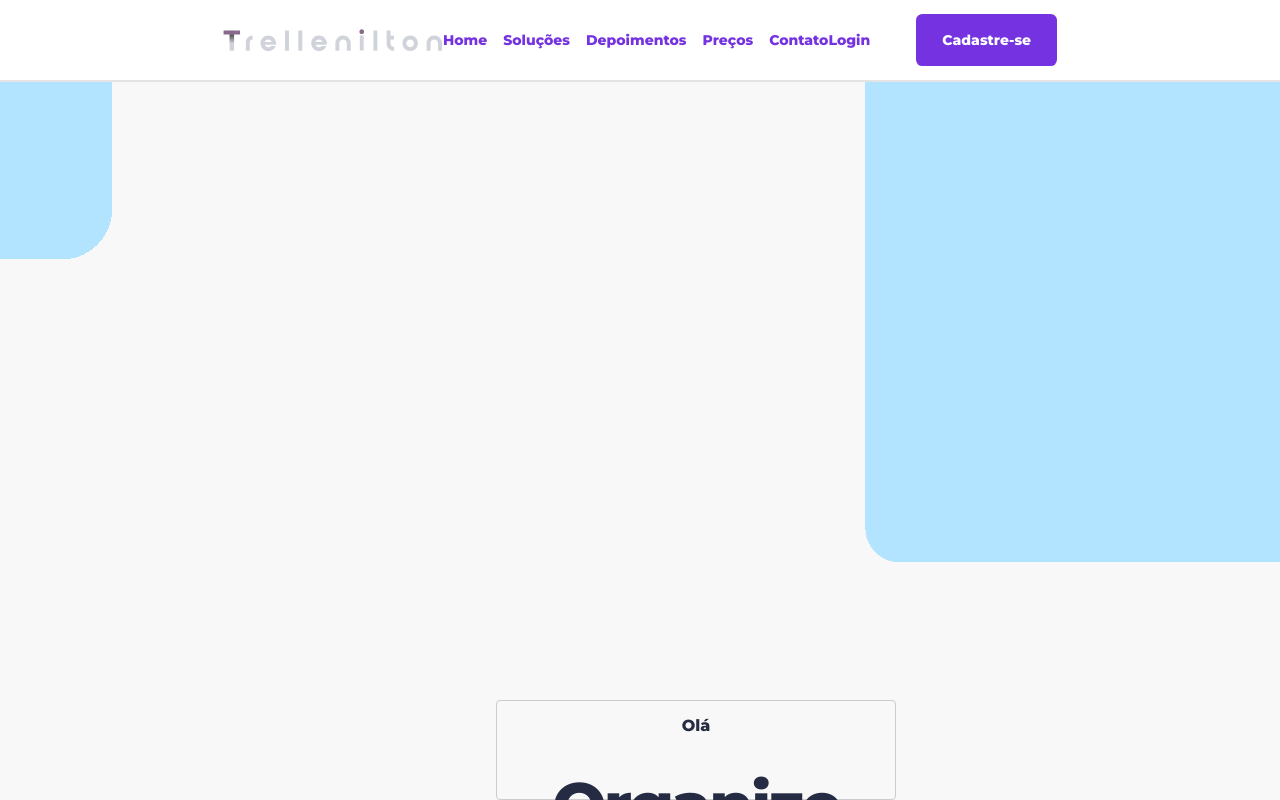
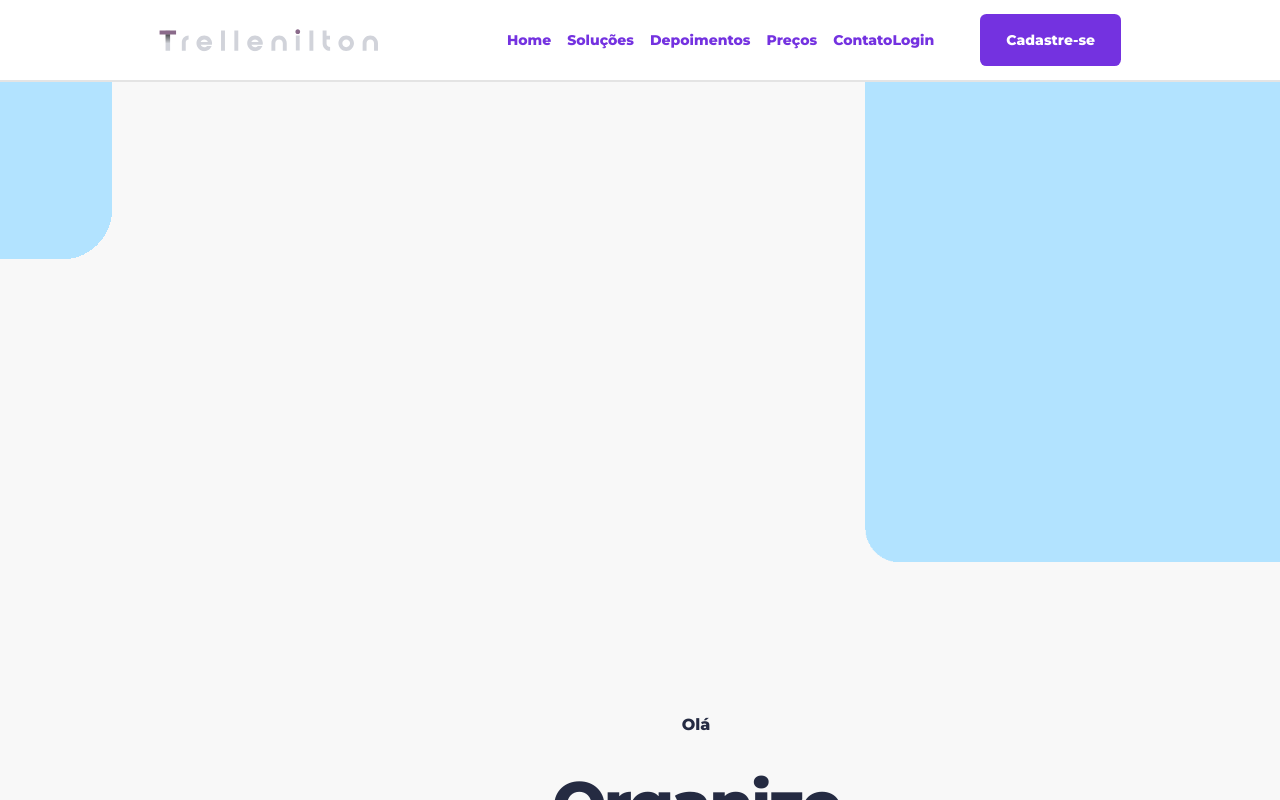
Before and after one commit to DiegoAATrevisan/landing-page, a React (Vite) app: page / in a window 1280 px wide. Shown: the top 800 px of the page. Built offline with nearby package versions, Linux system fonts and the light colour scheme.

Commit message:
Consertados problemas de css.

```diff
--- a/src/pages/Home.tsx
+++ b/src/pages/Home.tsx
@@ -64,7 +64,7 @@ export default function Home() {
         <>
             <header className="container py-sm">
                 <nav className="flex items-center justify-between">
-                    <img src={Logo} alt="Logo Trellenilton" width={220} height={80} />
+                    <img src={Logo} className="Logo" alt="Logo Trellenilton" width={220} height={80}/>
                     <div className="desktop-only">
                         <ul className="flex gap-1">
                             <li><a href="#home">Home</a></li>
--- a/src/styles/contact.css
+++ b/src/styles/contact.css
@@ -20,7 +20,6 @@
     height: 100px;
     padding: 0.75rem;
     border-radius: 4px;
-    border: 1px solid #ccc;
 }
 
 #contact button {
--- a/src/styles/header.css
+++ b/src/styles/header.css
@@ -40,6 +40,10 @@
     font-size: var(--fs-lg);
 }
 
+.Logo {
+    margin-right: 8rem;
+}
+
 @media (width >=1280px) {
     & header {
         position: relative;
--- a/src/styles/hero.css
+++ b/src/styles/hero.css
@@ -3,6 +3,7 @@
     border-top: 0.125rem solid #e4e4e4;
     height: 90vh;
     display: flex;
+    margin-bottom: 100vh;
 }
 
 #hero>img {
```
